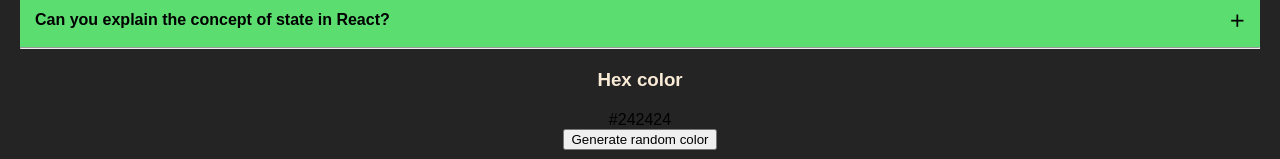
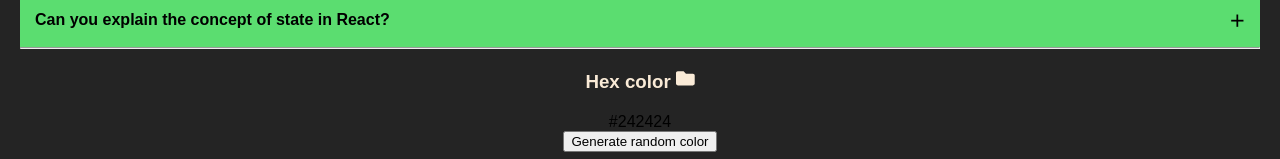
Before and after one commit to KenKambi/25reactprojects, a React (Vite) app in the folder 25reactprojects/: page / in a window 1280 px wide. Shown: the part 373-532 px from the top of the page. Built offline with nearby package versions, Linux system fonts and the light colour scheme.

Commit message:
react-icons npm istalled

```diff
--- a/25reactprojects/components/colorflipper/Colorflipper.jsx
+++ b/25reactprojects/components/colorflipper/Colorflipper.jsx
@@ -1,4 +1,5 @@
 import { useState } from "react";
+import {FaFolder} from "@react-icons/all-files/fa/FaFolder"
 
 export default function Colorflipper() {
   const [color, setColor] = useState("#242424");
@@ -27,7 +28,8 @@ export default function Colorflipper() {
   };
   return (
     <main style={styles}>
-      <h3>Hex color</h3>
+      <h3>Hex color  <FaFolder /> </h3>
+
       <div>{color} </div>
       <button onClick={handleColorChange}> Generate random color</button>
     </main>
--- a/25reactprojects/package.json
+++ b/25reactprojects/package.json
@@ -10,6 +10,7 @@
     "preview": "vite preview"
   },
   "dependencies": {
+    "@react-icons/all-files": "^4.1.0",
     "react": "^19.1.0",
     "react-dom": "^19.1.0"
   },
```
Also changed, not shown: 1 other file (tests, documents, lock files or other folders).
